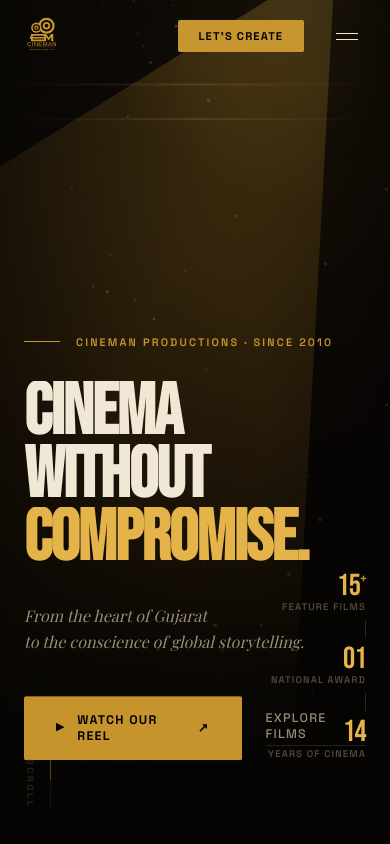
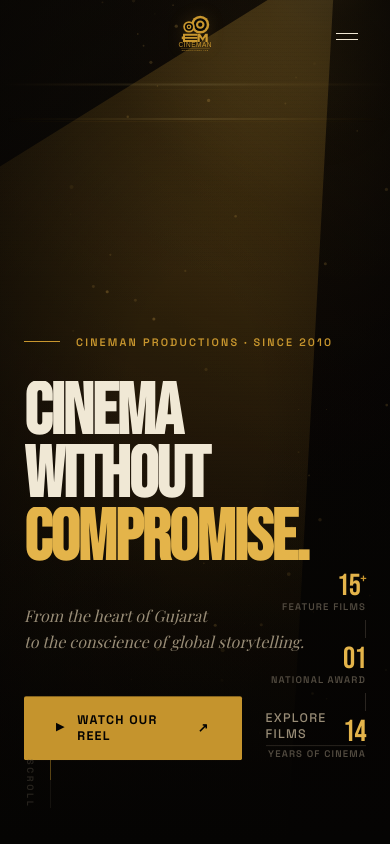
Before and after one commit to KunalDSoni/Cineman, a plain HTML site: page index.html in a window 390 px wide. Shown: the top 844 px of the page. Drawn offline with nearby package versions, Linux system fonts and the light colour scheme; animation ran at ten frames a second; a script that the page names is missing; a web font is replaced by a local one.

Commit message:
Centre logo in nav — split layout: links left | logo centre | CTA right
Premium split-nav pattern (used by Monks, Stink Films, luxury brands).
Logo is position:absolute centred so it stays perfectly mid regardless
of link count. Amber drop-shadow on hover. Mobile: links/CTA hide,
centred logo + burger remain.

Co-Authored-By: Claude Sonnet 4.6 <noreply@anthropic.com>

```diff
--- a/css/style.css
+++ b/css/style.css
@@ -350,21 +350,27 @@ body.cursor-active .cursor-dot { transform: translate(-50%,-50%) scale(0.4); }
 .nav-inner {
   max-width: var(--max-w); margin: 0 auto;
   padding: 0 var(--pad-x); height: 100%;
-  display: flex; align-items: center; justify-content: space-between;
+  display: flex; align-items: center;
+  justify-content: space-between;
+  position: relative;
 }
-.nav-logo { display: flex; align-items: center; z-index: 1; }
-.nav-logo-img { height: 38px; width: auto; }
+
+/* Left links */
 .nav-links {
   display: flex; gap: 2.5rem;
   list-style: none; align-items: center;
+  flex: 1;
 }
+.nav-links--left { justify-content: flex-start; }
+.nav-links--right { justify-content: flex-end; }
 @media (max-width: 768px) { .nav-links { display: none; } }
+
 .nav-link {
   font-size: 0.75rem; font-weight: 500;
   letter-spacing: 0.1em; text-transform: uppercase;
   color: var(--c-mid);
   transition: color 0.3s;
-  position: relative;
+  position: relative; white-space: nowrap;
 }
 .nav-link::after {
   content: ''; position: absolute;
@@ -374,13 +380,39 @@ body.cursor-active .cursor-dot { transform: translate(-50%,-50%) scale(0.4); }
 }
 .nav-link:hover { color: var(--c-cream); }
 .nav-link:hover::after { width: 100%; }
-.nav-end { display: flex; align-items: center; gap: 1.5rem; }
+
+/* Centre logo — absolutely centred so it doesn't shift with link count */
+.nav-logo--center {
+  position: absolute;
+  left: 50%; top: 50%;
+  transform: translate(-50%, -50%);
+  display: flex; align-items: center;
+  z-index: 2;
+  transition: opacity 0.3s;
+}
+.nav-logo--center:hover { opacity: 0.85; }
+.nav-logo-img {
+  height: 42px; width: auto;
+  display: block;
+  filter: drop-shadow(0 0 8px rgba(200,150,46,0.15));
+  transition: filter 0.4s;
+}
+.nav-logo--center:hover .nav-logo-img {
+  filter: drop-shadow(0 0 16px rgba(200,150,46,0.35));
+}
+
+/* Right side */
+.nav-right {
+  display: flex; align-items: center; gap: 1.5rem;
+  flex: 1; justify-content: flex-end;
+}
 .nav-cta {
   font-size: 0.7rem; font-weight: 700;
   letter-spacing: 0.1em; text-transform: uppercase;
   color: var(--c-black); background: var(--c-kodak);
   padding: 0.55rem 1.3rem; border-radius: 2px;
   transition: background 0.3s, transform 0.2s;
+  white-space: nowrap;
 }
 .nav-cta:hover { background: var(--c-projector); transform: translateY(-1px); }
 .nav-burger {
@@ -394,6 +426,14 @@ body.cursor-active .cursor-dot { transform: translate(-50%,-50%) scale(0.4); }
 }
 .nav-burger.is-open .burger-line:first-child { transform: translateY(3px) rotate(45deg); }
 .nav-burger.is-open .burger-line:last-child  { transform: translateY(-3px) rotate(-45deg); }
+
+/* Mobile: hide links, keep centered logo + burger */
+@media (max-width: 768px) {
+  .nav-links--left,
+  .nav-links--right { display: none; }
+  .nav-cta { display: none; }
+  .nav-logo--center { position: absolute; }
+}
 
 /* ─────────────────────────────────────────
    HERO — Cinematic Thriller
--- a/index.html
+++ b/index.html
@@ -94,22 +94,31 @@
   ══════════════════════════════════════════ -->
   <nav class="nav" id="nav">
     <div class="nav-inner">
-      <a href="index.html" class="nav-logo" aria-label="CineMan Productions Home">
+
+      <!-- Left links -->
+      <ul class="nav-links nav-links--left" role="list">
+        <li><a href="#films" class="nav-link">Films</a></li>
+        <li><a href="#work"  class="nav-link">Work</a></li>
+      </ul>
+
+      <!-- Centre logo -->
+      <a href="index.html" class="nav-logo nav-logo--center" aria-label="CineMan Productions">
         <img src="assets/logo.svg" alt="CineMan Productions" class="nav-logo-img">
       </a>
-      <ul class="nav-links" role="list">
-        <li><a href="#films"     class="nav-link">Films</a></li>
-        <li><a href="#work"      class="nav-link">Work</a></li>
-        <li><a href="#studio"    class="nav-link">Studio</a></li>
-        <li><a href="#directors" class="nav-link">Directors</a></li>
-      </ul>
-      <div class="nav-end">
+
+      <!-- Right: links + CTA + burger -->
+      <div class="nav-right">
+        <ul class="nav-links nav-links--right" role="list">
+          <li><a href="#studio"    class="nav-link">Studio</a></li>
+          <li><a href="#directors" class="nav-link">Directors</a></li>
+        </ul>
         <a href="#contact" class="nav-cta">Let's Create</a>
         <button class="nav-burger" id="nav-burger" aria-label="Open menu" aria-expanded="false">
           <span class="burger-line"></span>
           <span class="burger-line"></span>
         </button>
       </div>
+
     </div>
   </nav>
 
```
